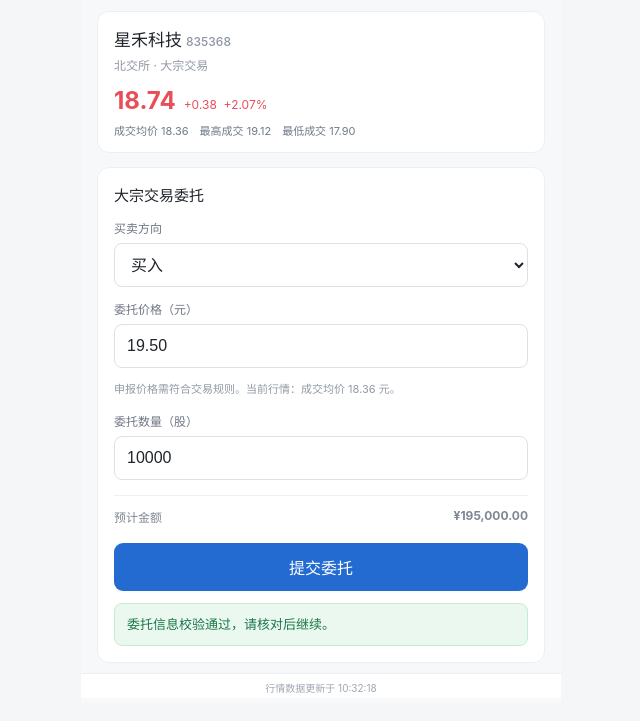
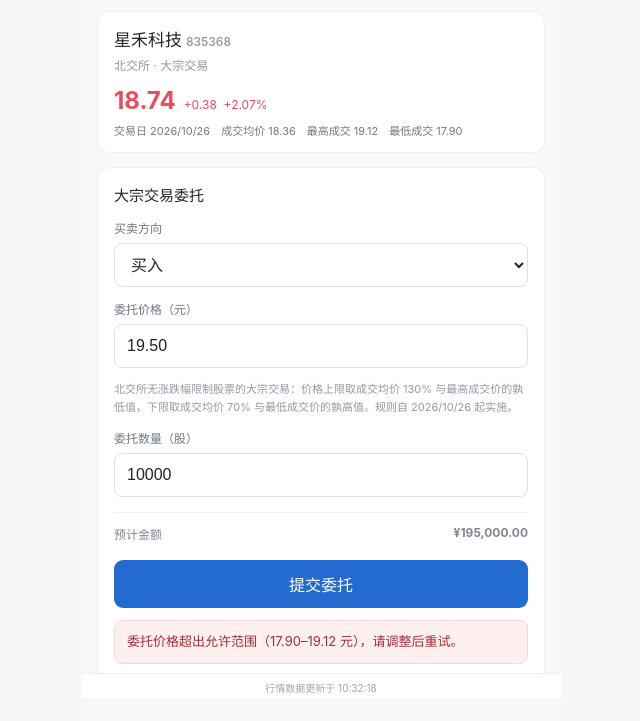
Before and after one commit to cokepoppy/coke-agent-test-stock-app, a website: page index.html in a window 1280 px wide. Both pictures are taken after a click on the button "提交委托". Shown: the part 102-823 px from the top of the page, without its empty margins (319-959 px from the left). Drawn offline with Linux system fonts and the light colour scheme.

Commit message:
fix: enforce BSE block trade price bounds

```diff
--- a/index.html
+++ b/index.html
@@ -17,13 +17,13 @@
       <div class="security">星禾科技 <span style="font-size:12px;color:#8c95a2;font-weight:500">835368</span></div>
       <div class="ticker">北交所 · 大宗交易</div>
       <div class="price-row"><div class="price">18.74</div><div class="change">+0.38&nbsp; +2.07%</div></div>
-      <div class="market">成交均价 18.36　最高成交 19.12　最低成交 17.90</div>
+      <div class="market">交易日 2026/10/26　成交均价 18.36　最高成交 19.12　最低成交 17.90</div>
     </section>
     <section class="panel">
       <div class="panel-title">大宗交易委托</div>
       <div class="field"><label for="side">买卖方向</label><select id="side"><option>买入</option><option>卖出</option></select></div>
       <div class="field"><label for="price">委托价格（元）</label><input id="price" inputmode="decimal" value="19.50" aria-describedby="priceHint"></div>
-      <div class="hint" id="priceHint">申报价格需符合交易规则。当前行情：成交均价 18.36 元。</div>
+      <div class="hint" id="priceHint">北交所无涨跌幅限制股票的大宗交易：价格上限取成交均价 130% 与最高成交价的孰低值，下限取成交均价 70% 与最低成交价的孰高值。规则自 2026/10/26 起实施。</div>
       <div class="field"><label for="quantity">委托数量（股）</label><input id="quantity" inputmode="numeric" value="10000"></div>
       <div class="summary"><span>预计金额</span><strong id="amount">¥195,000.00</strong></div>
       <button class="submit" id="submit">提交委托</button>
--- a/src/order.js
+++ b/src/order.js
@@ -2,20 +2,28 @@ export const security = {
   market: 'BSE',
   orderType: 'block-trade',
   hasDailyPriceLimit: false,
+  ruleEffectiveFrom: '2026-10-26',
+  tradeDate: '2026-10-26',
   dailyAverage: 18.36,
   highestExecuted: 19.12,
   lowestExecuted: 17.90,
 };
 
 export function allowedPriceRange(quote) {
+  if (quote.market !== 'BSE' || quote.orderType !== 'block-trade' || quote.hasDailyPriceLimit) return null;
+  const averageCents = Math.round(Number(quote.dailyAverage) * 100);
+  const highCents = Math.round(Number(quote.highestExecuted) * 100);
+  const lowCents = Math.round(Number(quote.lowestExecuted) * 100);
+  if (![averageCents, highCents, lowCents].every(Number.isFinite)) throw new TypeError('BSE block-trade quote is incomplete');
   return {
-    lower: quote.dailyAverage * 0.7,
-    upper: quote.dailyAverage * 1.3,
+    lower: Math.max(Math.ceil(averageCents * 70 / 100), lowCents) / 100,
+    upper: Math.min(Math.floor(averageCents * 130 / 100), highCents) / 100,
   };
 }
 
 export function validateOrderPrice(price, quote = security) {
   const range = allowedPriceRange(quote);
+  if (!range) return { valid: true, code: 'NOT_APPLICABLE', range: null };
   if (!Number.isFinite(price) || price < range.lower || price > range.upper) {
     return { valid: false, code: 'PRICE_OUT_OF_RANGE', range };
   }
@@ -37,6 +45,6 @@ if (typeof document !== 'undefined') {
   submit.addEventListener('click', () => {
     const result = validateOrderPrice(Number(priceInput.value));
     notice.className = `notice ${result.valid ? 'ok' : 'error'}`;
-    notice.textContent = result.valid ? '委托信息校验通过，请核对后继续。' : '委托价格超出允许范围，请调整后重试。';
+    notice.textContent = result.valid ? '委托信息校验通过，请核对后继续。' : `委托价格超出允许范围（${result.range.lower.toFixed(2)}–${result.range.upper.toFixed(2)} 元），请调整后重试。`;
   });
 }
```
Also changed, not shown: docs/market-rule.md (added, +23 -0 lines), tests/order-validation.test.mjs (+12 -0 lines).
